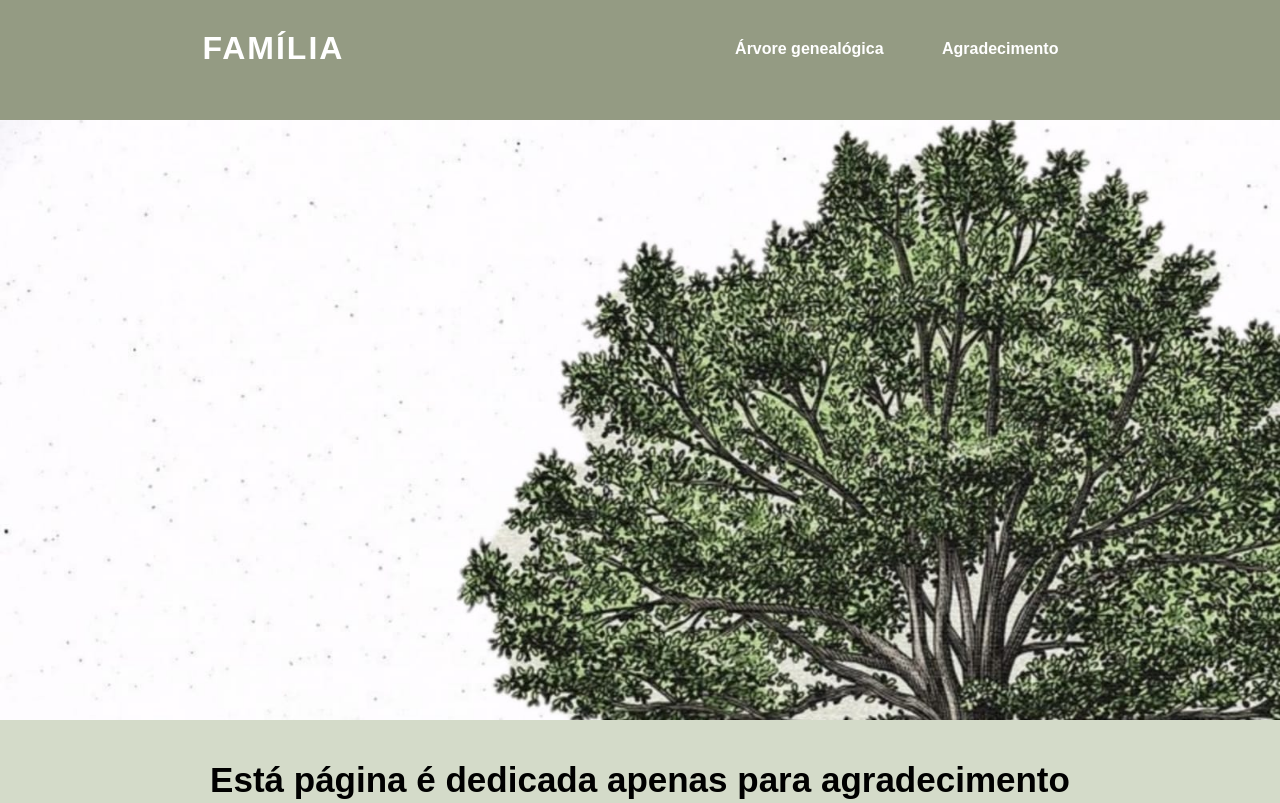
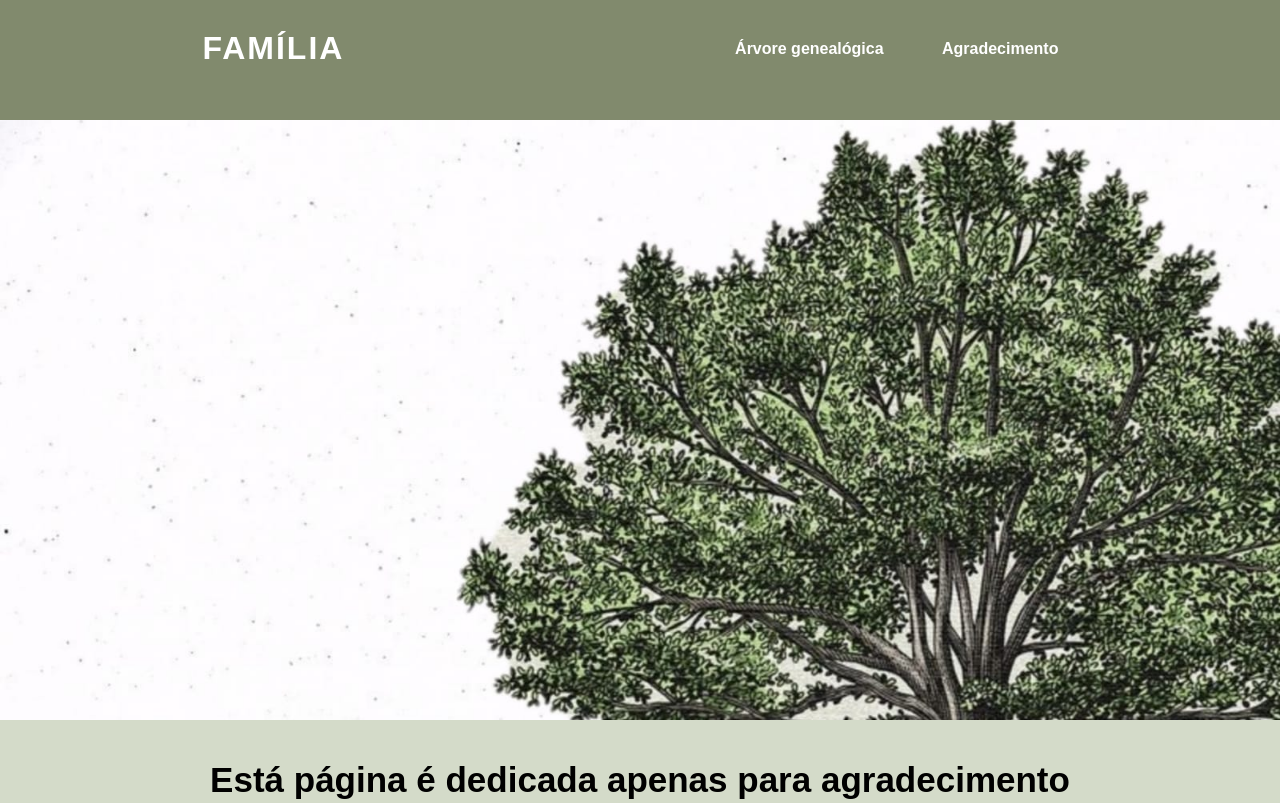
Before and after one commit to drey009/familiesproject, a plain HTML site: page agradecer.html in a window 1280 px wide. Shown: the top 803 px of the page. Drawn offline with Linux system fonts and the light colour scheme.

Commit message:
Update agradecer.css

```diff
--- a/agradecer.css
+++ b/agradecer.css
@@ -63,10 +63,11 @@ header ul li a:hover{
 
 
 }
+
 .container{
     width: 100%;
     height: 15vh;
-    background-color: rgba(129, 138, 109, 0.849);
+    background-color: rgba(129, 138, 109);
     background-position: center;
     background-size: cover;
     padding-left: 8%;
```
